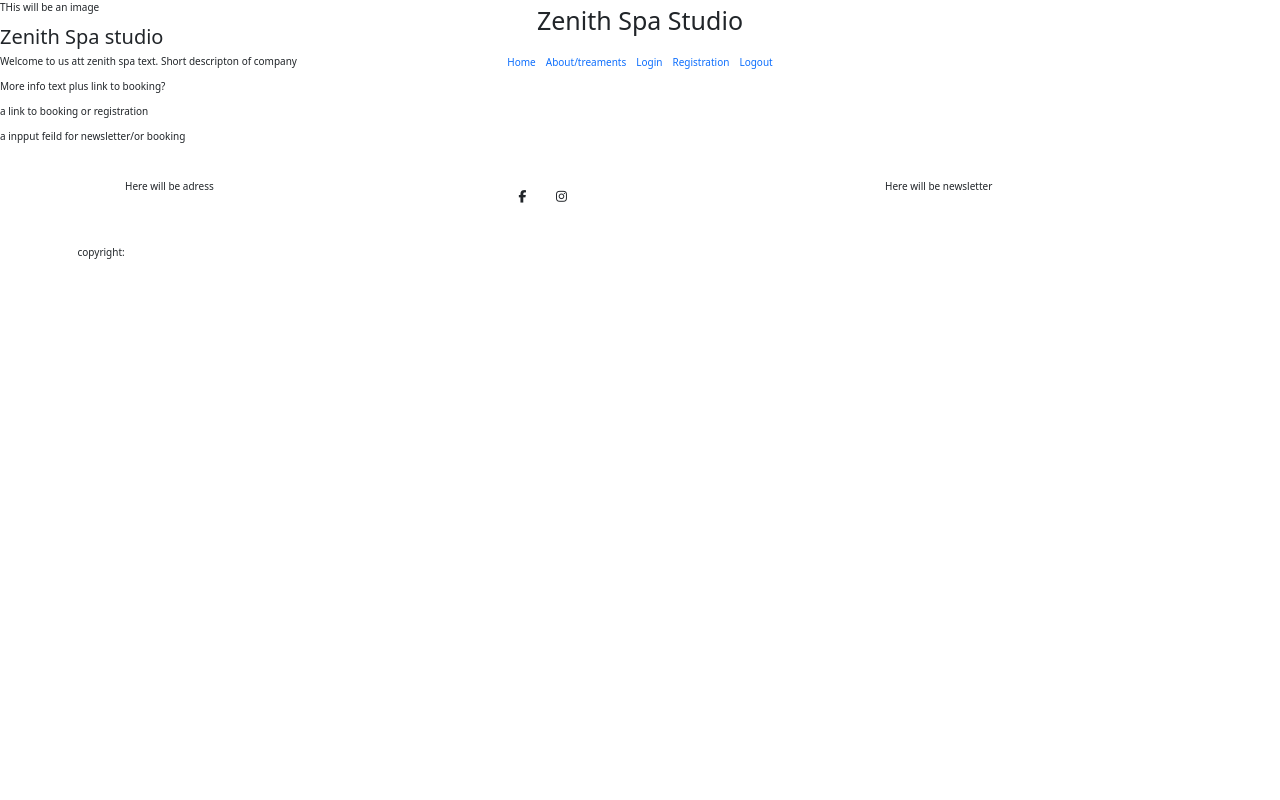
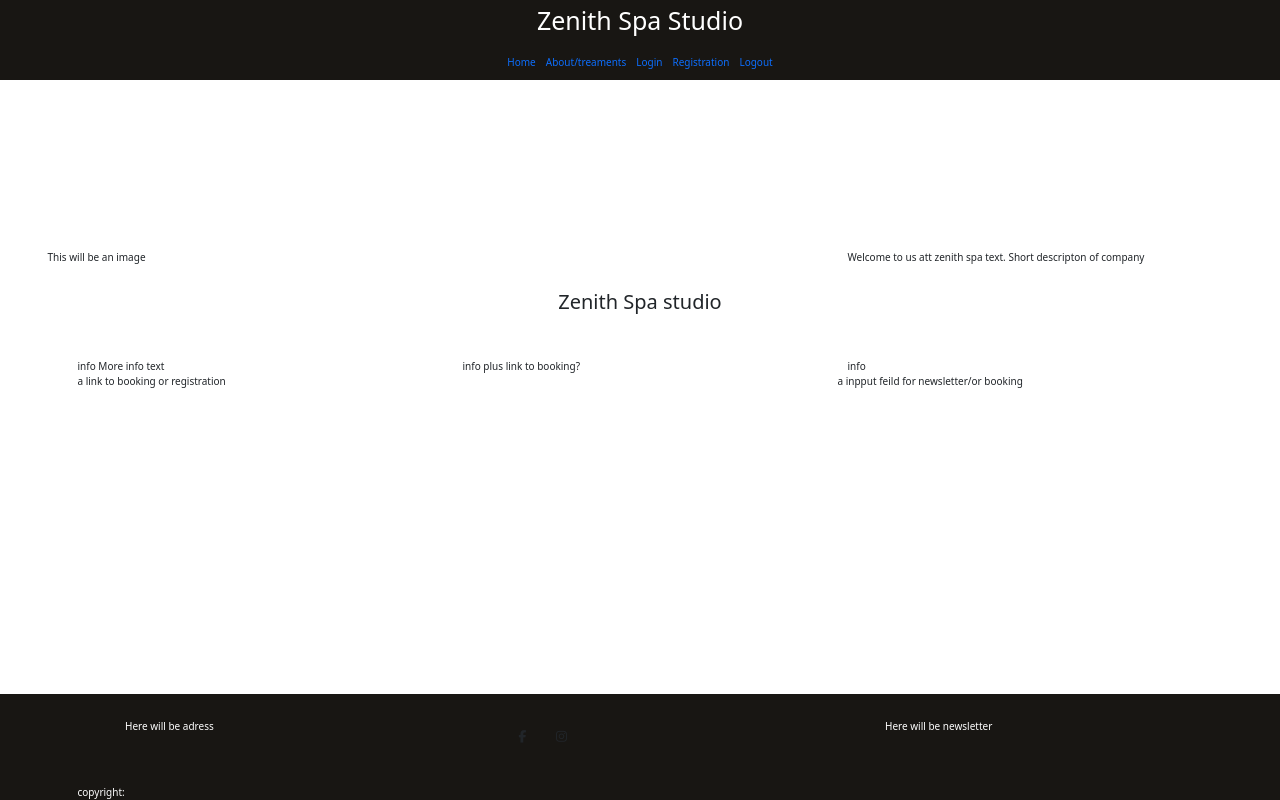
Before and after one commit to Annibor/Zenith-spa-studio, a Django app: page / in a window 1280 px wide. Run offline with Django 5.2, Linux system fonts and the light colour scheme; some libraries are stand-ins or nearby versions.

Commit message:
Add bg-color to header + footer, add better layout to ind ex.html

```diff
--- a/home/templates/home/index.html
+++ b/home/templates/home/index.html
@@ -1,31 +1,53 @@
-{% extends "base.html" %}
-
-{% block title %}
-Home
-{% endblock %}
-
+{% extends "base.html" %} {% block title %} Home {% endblock %}
+<!-- fix this code so it doesn't break-->
 {% block content %}
 <section class="hero-section">
   <div class="hero">
-    <div>
-      <p>THis will be an image</p>
+    <div class="hero-container container mt-10">
+      <div class="row align-items-center justify-content-between">
+        <div
+          class="col-lg-4 aos-init aos-animate align-items-center"
+          data-aos="fade-left">
+          <p>This will be an image</p>
         </div>
-    <div>
-      <h2>Zenith Spa studio</h2>
+        <div class="col-lg-4 aos-init aos-animate">
           <p>Welcome to us att zenith spa text. Short descripton of company</p>
+        </div>
+      </div>
     </div>
   </div>
 </section>
 <section>
   <div>
-    <div>
-      <p>More info text plus link to booking?</p>
+    <div class="section mt-8">
+      <div class="container">
+        <div class="row mb-5">
+          <div class="col-lg-7 mx-auto text-center aos-init aos-animate">
+            <h2 class="mb-4 mt-4 heading">Zenith Spa studio</h2>
           </div>
-    <div>
-      <div> <p> a link to booking or registration  </p></div>
-      <div> <p>a inpput feild for newsletter/or booking</p></div>
+        </div>
+        <div class="row g-5">
+          <div class="col-lg-4 aos-init aos-animate">info More info text</div>
+          <div class="col-lg-4 aos-init aos-animate">
+            info plus link to booking?
+          </div>
+          <div class="col-lg-4 aos-init aos-animate">info</div>
+        </div>
+      </div>
+    </div>
+    <div class="section">
+      <div class="container">
+        <div class="row justify-content-between">
+          <div class="col-lg-4 aos-init aos-animate">
+            <p>a link to booking or registration</p>
+          </div>
+          <div class="col-lg-4 aos-init aos-animate">
+            <p>a inpput feild for newsletter/or booking</p>
+          </div>
+        </div>
+      </div>
     </div>
   </div>
 </section>
 
-{%endblock %}
+{% endblock %}
--- a/static/css/style.css
+++ b/static/css/style.css
@@ -2,7 +2,6 @@
 /* Google fonts import*/
 /* -------------------*/
 @import url("https://fonts.googleapis.com/css2?family=Inter:wght@300;400;500;600&family=Lato:wght@300;400;700;900&family=Montserrat:wght@100;200;300;400;500;700&family=Work+Sans:wght@100;300;500&display=swap");
-
 
 /* -- Asterisk wildcard selector to override default styles added by the browser -- */
 * {
@@ -16,3 +15,23 @@ html {
   font-size: 62.5%;
   overflow-x: hidden;
 }
+
+/* -------------------*/
+/*- BASE.HTML STYLES -*/
+/* -------------------*/
+
+/* -- HEADER & footer color theme -- */
+.h-f-background-color {
+  background-color: rgb(24, 22, 19);
+  color: #fff;
+}
+
+/* -- Main margin top to make main move under header */
+.main-margin {
+  margin-top: 25rem;
+}
+
+/* -- Hero Section -- */
+.hero-container {
+  max-width: 120rem;
+}
--- a/templates/base.html
+++ b/templates/base.html
@@ -34,8 +34,8 @@
   </head>
   <body>
     <!-- HEADER -->
-    <header>
-      <nav class="navbar navbar-expand-lg fixed-top">
+    <header class="fixed-top h-f-background-color">
+      <nav class="navbar navbar-expand-lg fixed-top h-f-background-color">
         <div class="container d-flex justify-content-center">
           <div class="row">
             <div class="col-12 d-flex justify-content-center mb-3">
@@ -73,9 +73,9 @@
       </nav>
     </header>
     <!-- MAIN -->
-    <main>{% block content %} {% endblock %}</main>
+    <main class="main-margin">{% block content %} {% endblock %}</main>
     <!-- FOOTER -->
-    <footer>
+    <footer class="fixed-bottom h-f-background-color">
       <div class="container pt-4">
         <div class="row mt-3">
           <div class="col-md-3 col-lg-4 col-xl-3 mx-auto mb-4">
```
Lines whose indentation alone changed are shown as unchanged.
